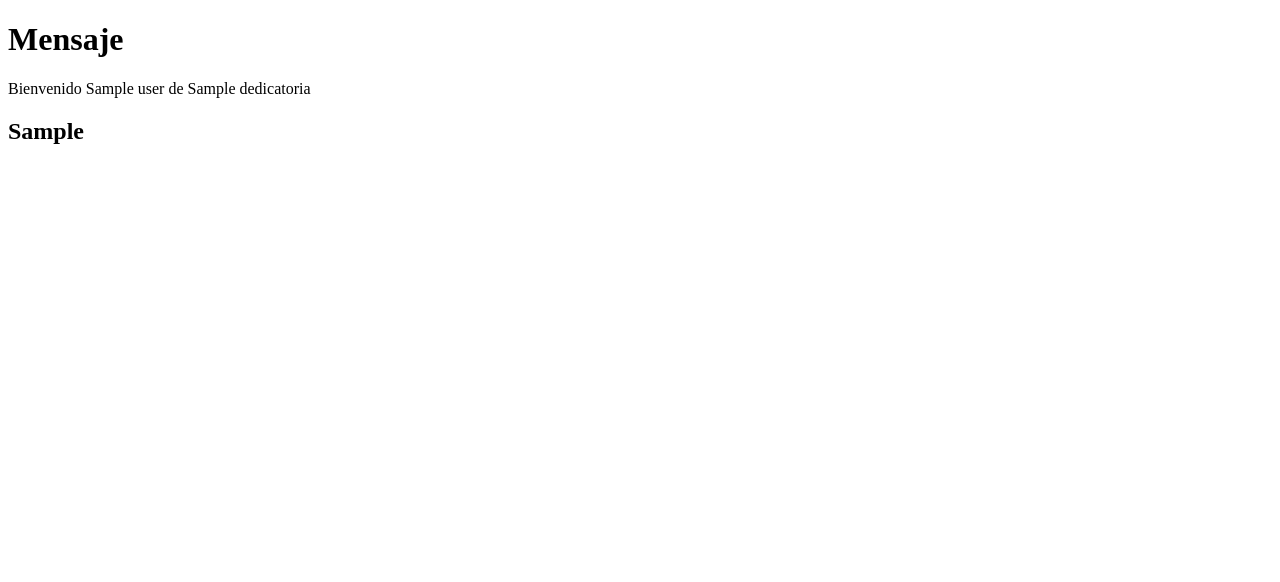
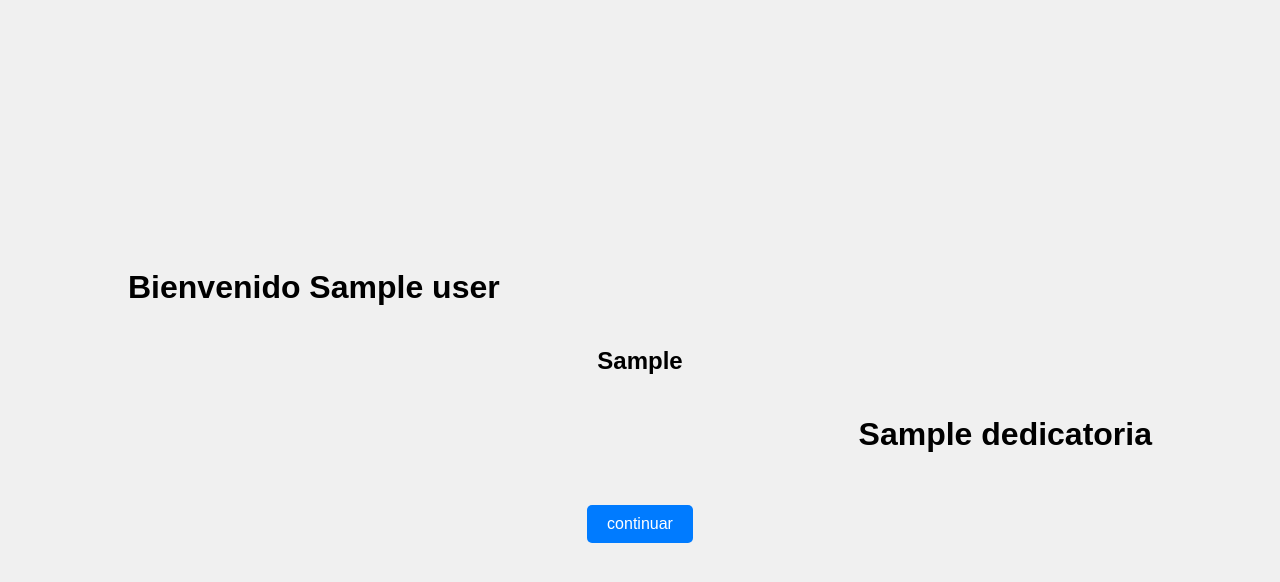
Before and after one commit to Erick-Perez12/mensaje_personalizado, a Flask app: template template/principal.html in a window 1280 px wide. Shown: the top 582 px of the page. Run offline with Flask 3, Linux system fonts and the light colour scheme; the template is opened without the code that fills it: most values are stand-ins (such as "Sample title", 1, 10 or a date in 2020).

Commit message:
arreglado final

```diff
--- a/app.py
+++ b/app.py
@@ -18,7 +18,7 @@ def index():
         result = LoginController.iniciate_session(password)
         if result == 1:
             session['password'] = password
-            return redirect('/dibujo')
+            return redirect('/principal')
         else:
             flash('Contraseña incorrecta', 'error')
 
--- /dev/null
+++ b/static/css/mensaje.css
@@ -0,0 +1,56 @@
+body {
+    display: flex;
+    flex-direction: column;
+    justify-content: center;
+    height: 100vh;
+    margin: 0;
+    background-color: #f0f0f0;
+    font-family: Arial, sans-serif;
+}
+
+h2 {
+    text-align: center;
+    margin-left: 10%;
+    margin-right: 10%;
+    opacity: 0; /* Inicialmente invisible */
+    animation: aparecer 4s ease forwards 2s; /* Animación de aparición */
+}
+
+.para {
+    text-align: left;
+    margin-left: 10%; /* Ajusta este valor según tus necesidades */
+    opacity: 0; /* Inicialmente invisible */
+    animation: aparecer 4s ease forwards; /* Animación de aparición */
+}
+
+.de {
+    text-align: right;
+    margin-right: 10%;
+    opacity: 0; /* Inicialmente invisible */
+    animation: aparecer 4s ease forwards 4s; /* Animación de aparición */
+}
+
+.btn {
+    display: flex;
+    justify-content: center;
+    padding: 10px;
+    margin-top: 20px;
+}
+
+.btn a {
+    text-decoration: none;
+    color: white;
+    background-color: #007BFF;
+    padding: 10px 20px;
+    border-radius: 5px;
+}
+
+/* Definir la animación de aparición */
+@keyframes aparecer {
+    from {
+        opacity: 0; /* Comienza completamente transparente */
+    }
+    to {
+        opacity: 1; /* Termina completamente visible */
+    }
+}
--- a/template/dibujo.html
+++ b/template/dibujo.html
@@ -2,10 +2,9 @@
 <html lang="en">
 <head>
     <meta charset="UTF-8">
-    <meta http-equiv="X-UA-Compatible" content="IE=edge">
     <meta name="viewport" content="width=device-width, initial-scale=1.0">
-    <link rel="stylesheet" href="../static/css/flower.css">
-    <script src="flower.js" type="text/javascript"></script><title>Flowers</title>
+    <link rel="stylesheet" type="text/css" href="../static/css/flower.css">
+    <script src="../static/js/flower.js" type="text/javascript"></script><title>Flowers</title>
 </head>
 
 <body class="not-loaded">
--- a/template/principal.html
+++ b/template/principal.html
@@ -3,11 +3,15 @@
 <head>
     <meta charset="UTF-8">
     <meta name="viewport" content="width=device-width, initial-scale=1.0">
-    <title>mensaje</title>
+    <title>Mensaje</title>
+    <link rel="stylesheet" href="../static/css/mensaje.css">
 </head>
 <body>
-    <h1>Mensaje</h1>
-    <p>Bienvenido {{userData.nombre}} de {{userData.dedicatoria}}</p>
+    <h1 class="para ">Bienvenido {{userData.nombre}}</h1>
     <h2>{{messageResult[0]['mensaje_escrito']}}</h2>
+    <h1 class="de">{{userData.dedicatoria}}</h1>
+    <div class="btn">
+        <a href="/dibujo"><i class="fab fa-btn" ></i>continuar</a>
+    </div>
 </body>
 </html>
```
Also changed, not shown: static/js/flower.js (+5 -5 lines).
